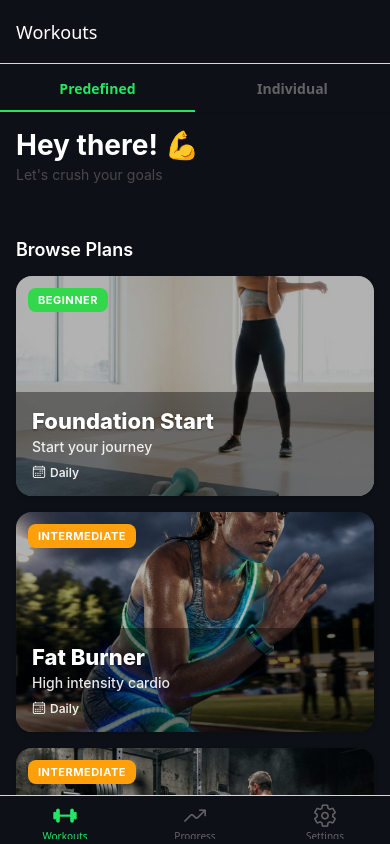
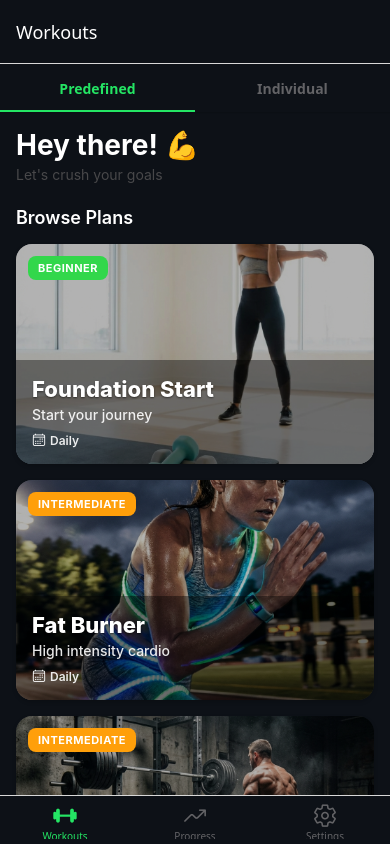
Before and after one commit to rahulreddyRR/Dumbbells, a React Native app: screen /Main in a window 390 px wide. Built offline with nearby package versions, Linux system fonts and the light colour scheme.

Commit message:
feat: conditionally apply top margin to "Browse Plans" title

```diff
--- a/src/components/workouts/WorkoutsScreenHeader.tsx
+++ b/src/components/workouts/WorkoutsScreenHeader.tsx
@@ -15,7 +15,7 @@ export const WorkoutsScreenHeader = memo(({ userName, todaysWorkoutComponent }:
 
             {todaysWorkoutComponent}
 
-            <Text style={[styles.sectionTitle, { marginTop: Theme.spacing.xl }]}>Browse Plans</Text>
+            <Text style={[styles.sectionTitle, todaysWorkoutComponent ? { marginTop: Theme.spacing.xl } : undefined]}>Browse Plans</Text>
         </View>
     );
 });
```
